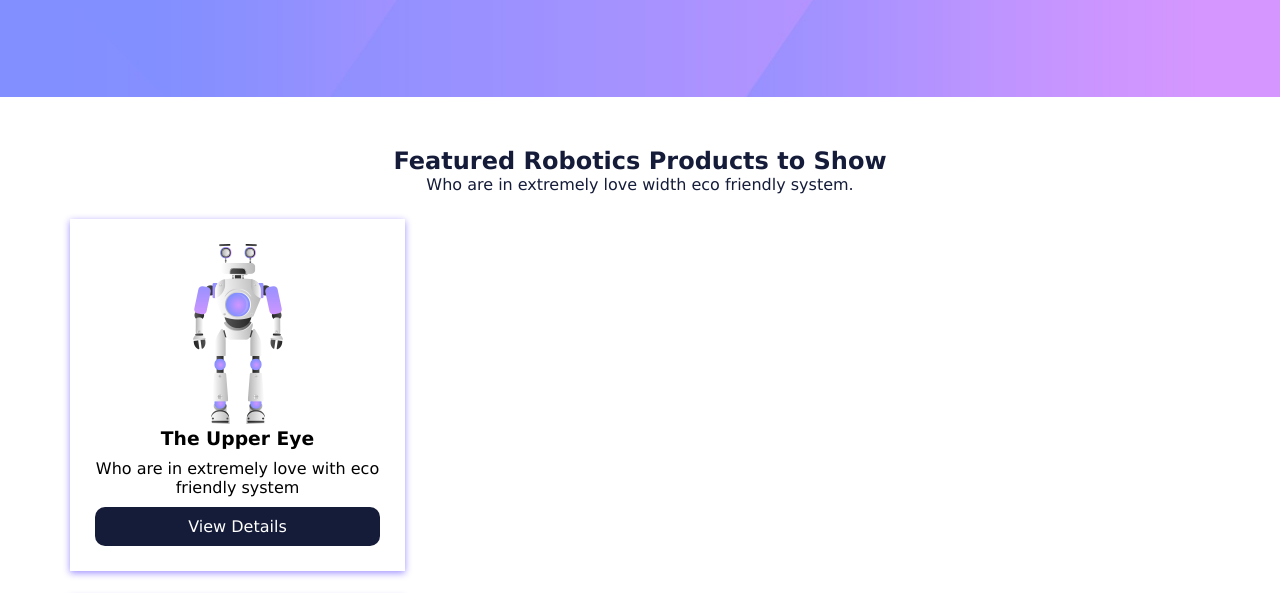
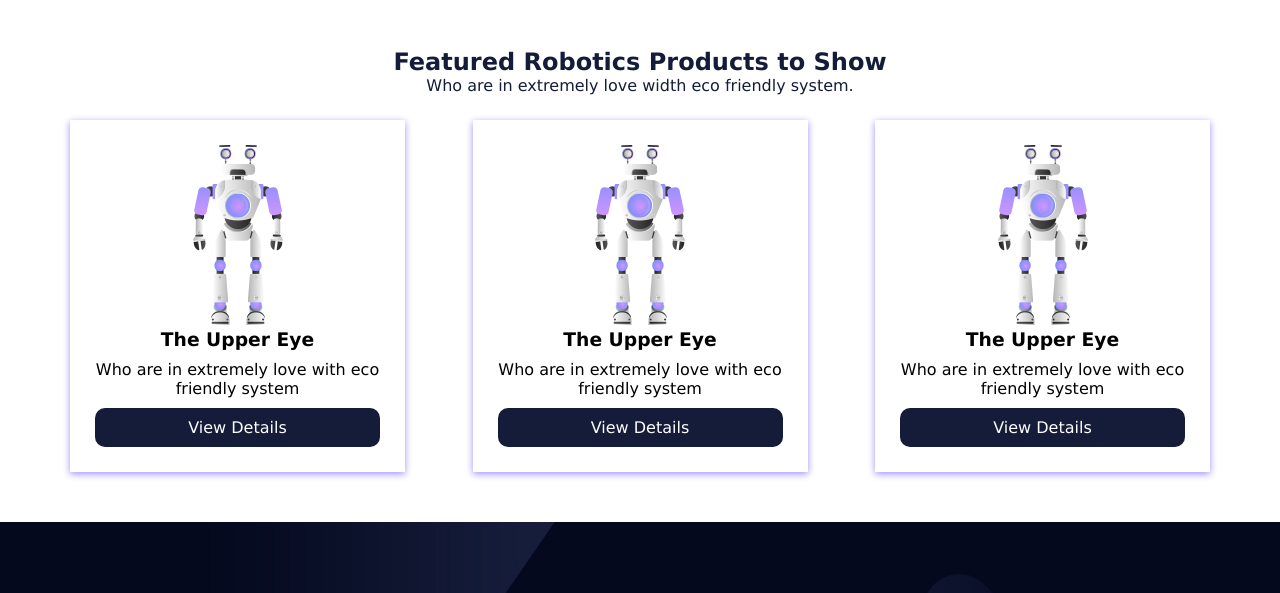
Before and after one commit to Fiinee/Fiinee.github.io, a plain HTML site: page index.html in a window 1280 px wide. Shown: the part 381-974 px from the top of the page. Drawn offline with Linux system fonts and the light colour scheme; files whose address does not match are found by name.

Commit message:
Update index.html

```diff
--- a/index.html
+++ b/index.html
@@ -6,7 +6,7 @@
     <meta http-equiv="X-UA-Compatible" content="ie=edge">
     <title>Robotics</title>
     <link rel='stylesheet' href='index.css'>
-    <link rel='stylesheet' href='flex_training.css'>
+    <link rel='stylesheet' href='flexbox.css'>
 </head>
 <body>
 
```
